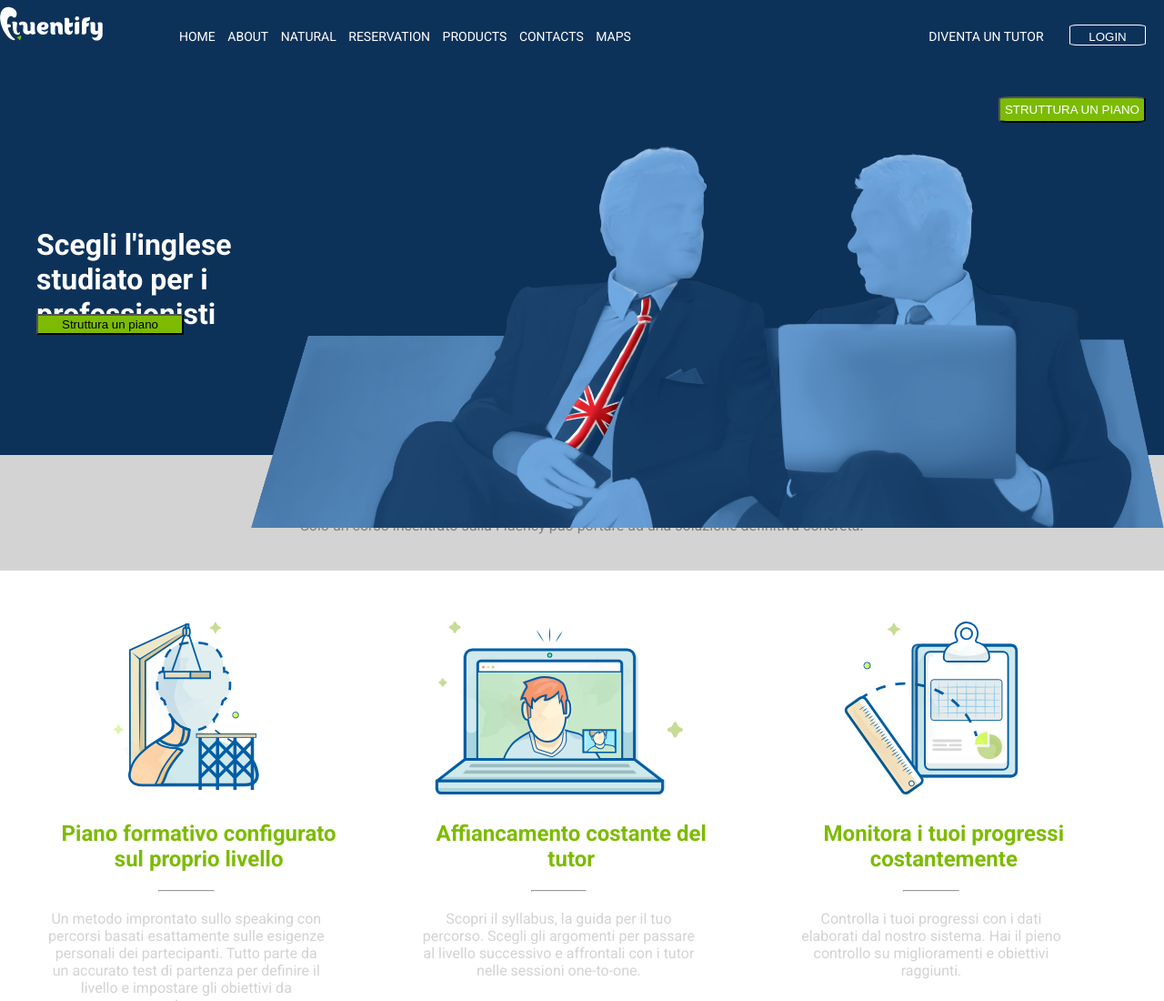
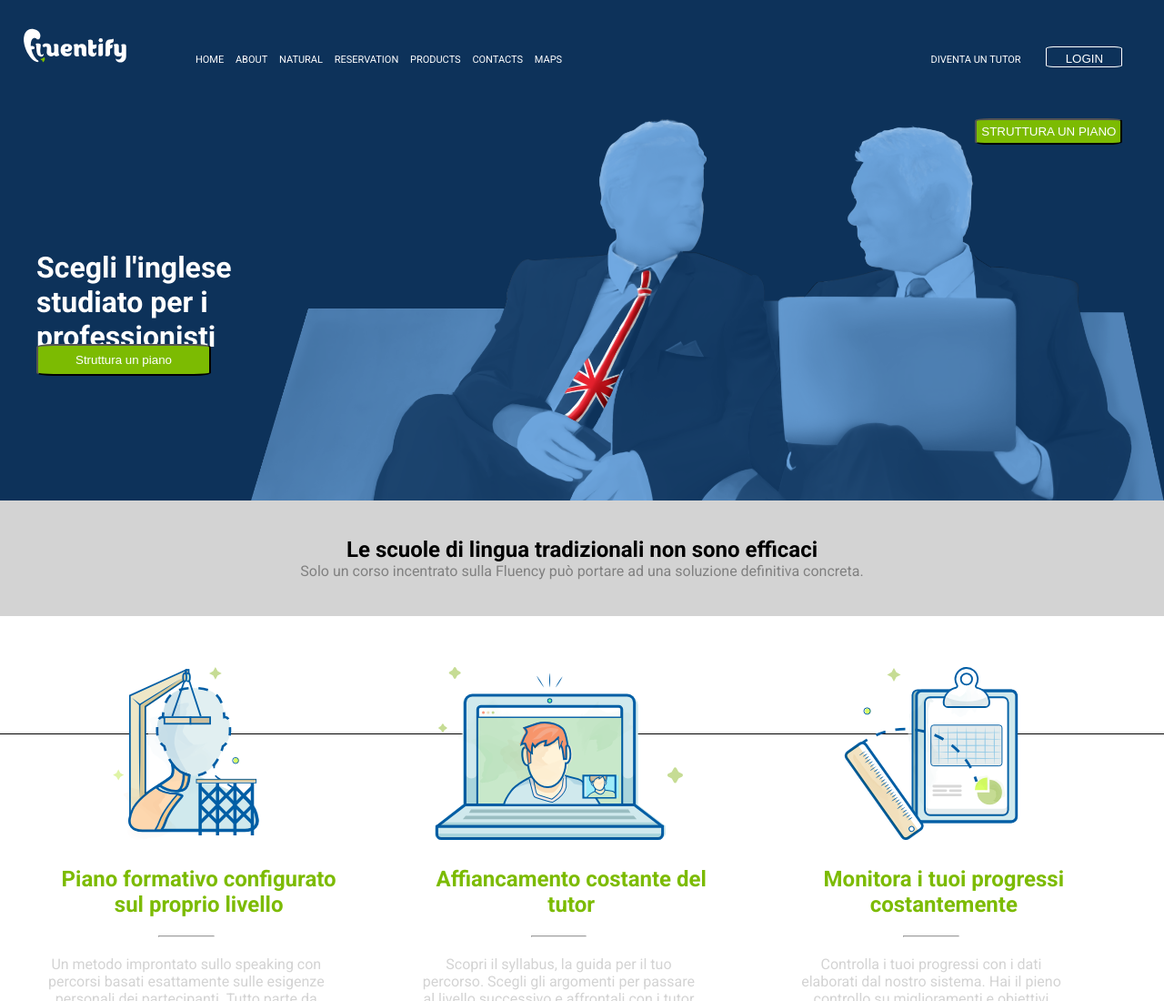
Before and after one commit to FraOliv/htmlcss-fluentify, a plain HTML site: page index.html in a window 1280 px wide. Shown: the top 1100 px of the page at 91% size. Drawn offline with Linux system fonts and the light colour scheme.

```diff
--- a/css/style.css
+++ b/css/style.css
@@ -22,10 +22,11 @@
 }
 
 #site_header {
-  height: 500px;
+  height:550px;
   width: 100%;
   color: white;
   position: relative;
+
 }
 
 #site_content {
@@ -33,21 +34,24 @@
 }
 
 #site_footer {
-  height: 150px
+  height: 130px
 }
 
 .container {
   width: 100%;
   margin: auto;
+  height: 130px
 }
 
 .navbar {
+  font-size: 11px;
   width: 100%;
   line-height: 80px;
   color: white;
   text-transform: uppercase;
   font-weight: 200;
-  font-size: 14px;
+  padding: 2%
+
 }
 
 .container:after {
@@ -100,7 +104,7 @@
   background-color: #7CBB02;
 }
 
-.banner {
+.banner_image {
   height: 420px;
   background-image: url(../img/banner_header.png);
   background-repeat: no-repeat;
@@ -117,13 +121,17 @@
 }
 
 .struttura {
+  color: white;
   position: absolute;
   margin-left: 40px;
   top: 65%;
-  width: 162px;
-  height: 23px;
+  width: 15%;
   background-color: #7CBB02;
   margin-top: 20px;
+  padding: 0%;
+  border-radius: 10%;
+  text-align: center;
+  height: 35px;
 }
 
 #subheader {
--- a/index.html
+++ b/index.html
@@ -32,12 +32,12 @@
     </nav>
     <!-- fine navbar -->
     <div class="banner container">
-      <div class="banner_image">
+      <div class="banner_image"></div>
         <div class="banner_text">
           <h1>Scegli l'inglese studiato per i professionisti</h1>
         </div>
         <input class="struttura" type="button" name="login" value="Struttura un piano">
-      </div>
+
 
     </div>
   </header>
```
